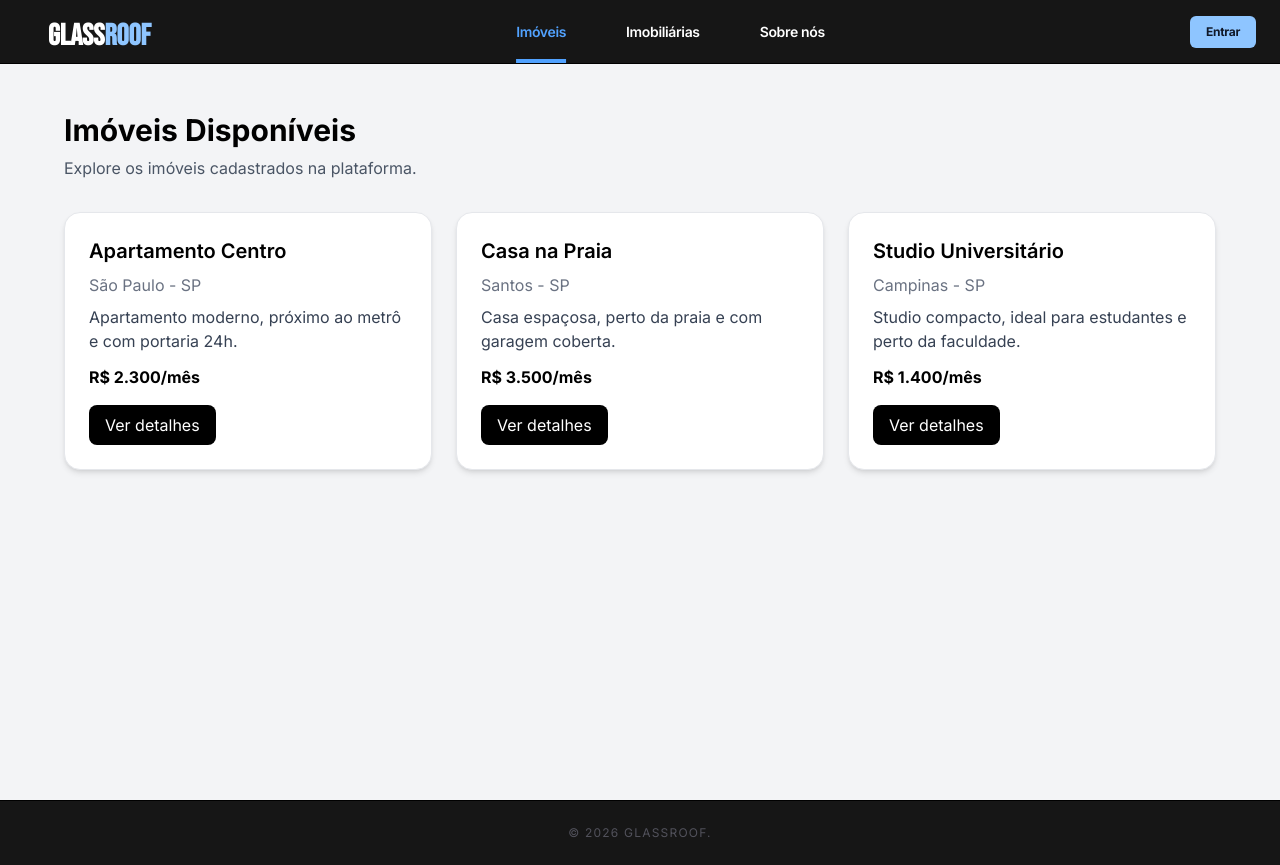
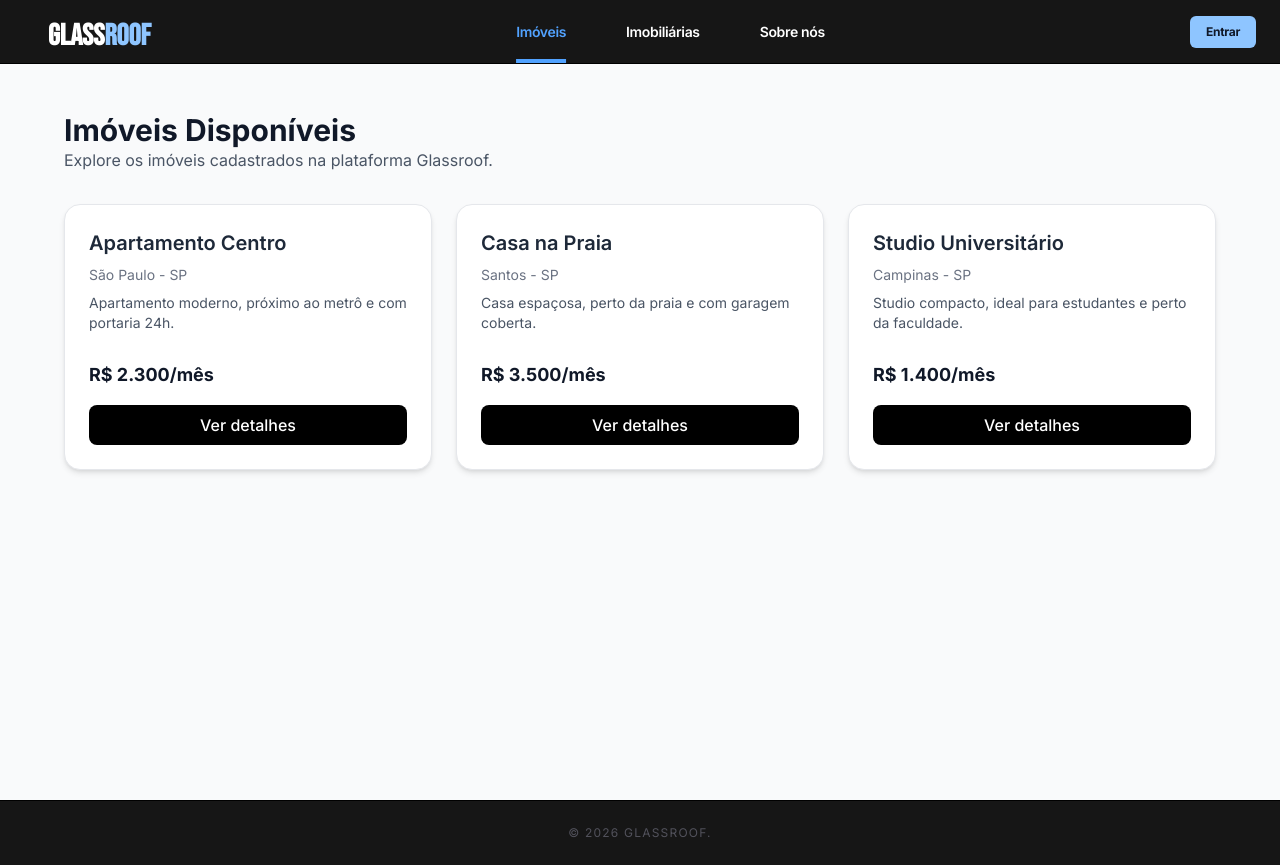
Before and after one commit to felipe-lisandro/glassroof, a React (Vite) app in the folder frontend/: page /imoveis in a window 1280 px wide. Built offline with nearby package versions, Linux system fonts and the light colour scheme.

Commit message:
refactor property card into a component

```diff
--- /dev/null
+++ b/frontend/src/components/PropertyCard.jsx
@@ -0,0 +1,26 @@
+import { Link } from "react-router-dom";
+
+export function PropertyCard({ id, title, city, state, description, price }) {
+  return (
+    <div className="bg-white rounded-2xl shadow-md p-6 border border-gray-200 flex flex-col justify-between hover:shadow-lg transition-shadow">
+      <div>
+        <h2 className="text-xl font-semibold mb-2 text-gray-800">{title}</h2>
+        <p className="text-sm text-gray-500 mb-2">
+          {city} - {state}
+        </p>
+        <p className="text-gray-600 mb-3 line-clamp-3 text-sm">
+          {description}
+        </p>
+      </div>
+
+      <div className="mt-4">
+        <p className="font-bold text-lg text-gray-900 mb-4">{price}</p>
+        <Link to={`/imovel/${id}`}>
+          <button className="w-full bg-black text-white px-4 py-2 rounded-lg hover:bg-gray-800 transition-colors font-medium">
+            Ver detalhes
+          </button>
+        </Link>
+      </div>
+    </div>
+  );
+}
--- a/frontend/src/pages/Properties.jsx
+++ b/frontend/src/pages/Properties.jsx
@@ -1,6 +1,7 @@
-import { Link } from "react-router-dom";
+import { PropertyCard } from "../components/PropertyCard";
 
 function Properties() {
+  // Esse array será substituído pela chamada da API Flask em breve
   const properties = [
     {
       id: 1,
@@ -29,37 +30,26 @@ function Properties() {
   ];
 
   return (
-    <main className="min-h-screen bg-gray-100 px-6 pt-28 pb-10">
+    <main className="min-h-screen bg-gray-50 px-6 pt-28 pb-10">
       <div className="max-w-6xl mx-auto">
-        <h1 className="text-3xl font-bold mb-2">Imóveis Disponíveis</h1>
-        <p className="text-gray-600 mb-8">
-          Explore os imóveis cadastrados na plataforma.
-        </p>
+        <header className="mb-8">
+          <h1 className="text-3xl font-bold text-gray-900">Imóveis Disponíveis</h1>
+          <p className="text-gray-600">
+            Explore os imóveis cadastrados na plataforma Glassroof.
+          </p>
+        </header>
 
-        <div className="grid gap-6 md:grid-cols-2 lg:grid-cols-3">
+        <div className="grid gap-6 sm:grid-cols-2 lg:grid-cols-3">
           {properties.map((property) => (
-            <div
-              key={property.id}
-              className="bg-white rounded-2xl shadow-md p-6 border border-gray-200"
-            >
-              <h2 className="text-xl font-semibold mb-2">{property.title}</h2>
-
-              <p className="text-gray-500 mb-2">
-                {property.city} - {property.state}
-              </p>
-
-              <p className="text-gray-700 mb-3">{property.description}</p>
-
-              <p className="font-bold mb-4">{property.price}</p>
-
-              <Link to={`/imovel/${property.id}`}>
-                <button className="bg-black text-white px-4 py-2 rounded-lg hover:opacity-90 transition">
-                  Ver detalhes
-                </button>
-              </Link>
-            </div>
+            <PropertyCard key={property.id} {...property} />
           ))}
         </div>
+
+        {properties.length === 0 && (
+          <div className="text-center py-20">
+            <p className="text-gray-500">Nenhum imóvel encontrado no momento.</p>
+          </div>
+        )}
       </div>
     </main>
   );
```
